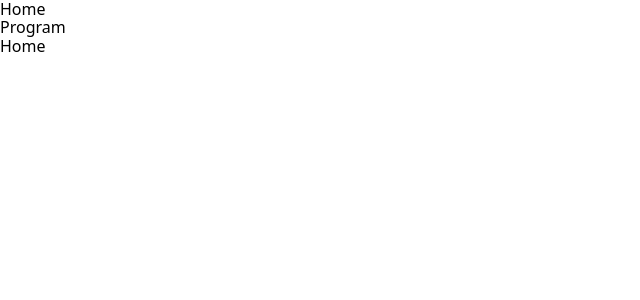
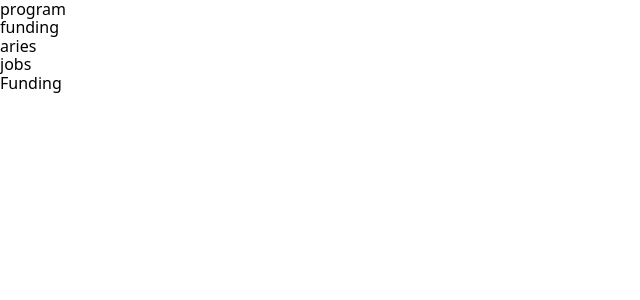
Before and after one commit to Hruchman-Ruslan/Aries, a React (Vite) app: page /Aries/funding in a window 1280 px wide. Before the commit this address led to /Aries. Shown: the top 300 px of the page, without its empty margins (0-640 px from the left). Built offline with nearby package versions, Linux system fonts and the light colour scheme.

Commit message:
feat: add routes

```diff
--- a/src/components/App.jsx
+++ b/src/components/App.jsx
@@ -5,6 +5,8 @@ import { Layout } from "./Layout";
 
 const HomePage = lazy(() => import("../pages/HomePage"));
 const ProgramPage = lazy(() => import("../pages/ProgramPage"));
+const FundingPage = lazy(() => import("../pages/FundingPage"));
+const JobsPage = lazy(() => import("../pages/JobsPage"));
 
 function App() {
   return (
@@ -13,6 +15,8 @@ function App() {
         <Route path="/" element={<Layout />}>
           <Route index element={<HomePage />} />
           <Route path="/program" element={<ProgramPage />} />
+          <Route path="/funding" element={<FundingPage />} />
+          <Route path="/jobs" element={<JobsPage />} />
         </Route>
         <Route path="*" element={<Navigate to="/" />} />
       </Routes>
--- /dev/null
+++ b/src/components/Funding/Funding.jsx
@@ -0,0 +1,7 @@
+export const Funding = () => {
+  return (
+    <div>
+      <p>Funding</p>
+    </div>
+  );
+};
--- a/src/components/Header/Header.jsx
+++ b/src/components/Header/Header.jsx
@@ -7,11 +7,20 @@ export const Header = () => {
       <nav>
         <ul>
           <li>
-            <NavLink to="/">Home</NavLink>
+            <NavLink to="/program">program</NavLink>
           </li>
           <li>
-            <NavLink to="/program">Program</NavLink>
+            <NavLink to="/funding">funding</NavLink>
           </li>
+          <li>
+            <NavLink to="/">aries</NavLink>
+          </li>
+          <li>
+            <NavLink to="/jobs">jobs</NavLink>
+          </li>
+          {/* <li>
+            <NavLink to="/menu">menu</NavLink>
+          </li> */}
         </ul>
       </nav>
     </header>
--- /dev/null
+++ b/src/components/Jobs/Jobs.jsx
@@ -0,0 +1,7 @@
+export const Jobs = () => {
+  return (
+    <div>
+      <p>Jobs</p>
+    </div>
+  );
+};
--- /dev/null
+++ b/src/pages/FundingPage.jsx
@@ -0,0 +1,9 @@
+import { Funding } from "../components/Funding/Funding";
+
+export default function FundingPage() {
+  return (
+    <>
+      <Funding />
+    </>
+  );
+}
--- /dev/null
+++ b/src/pages/JobsPage.jsx
@@ -0,0 +1,9 @@
+import { Jobs } from "../components/Jobs/Jobs";
+
+export default function JobsPAge() {
+  return (
+    <>
+      <Jobs />
+    </>
+  );
+}
```
Also changed, not shown: src/components/Funding/Funding.module.css (added), src/components/Jobs/Jobs.module.css (added).
